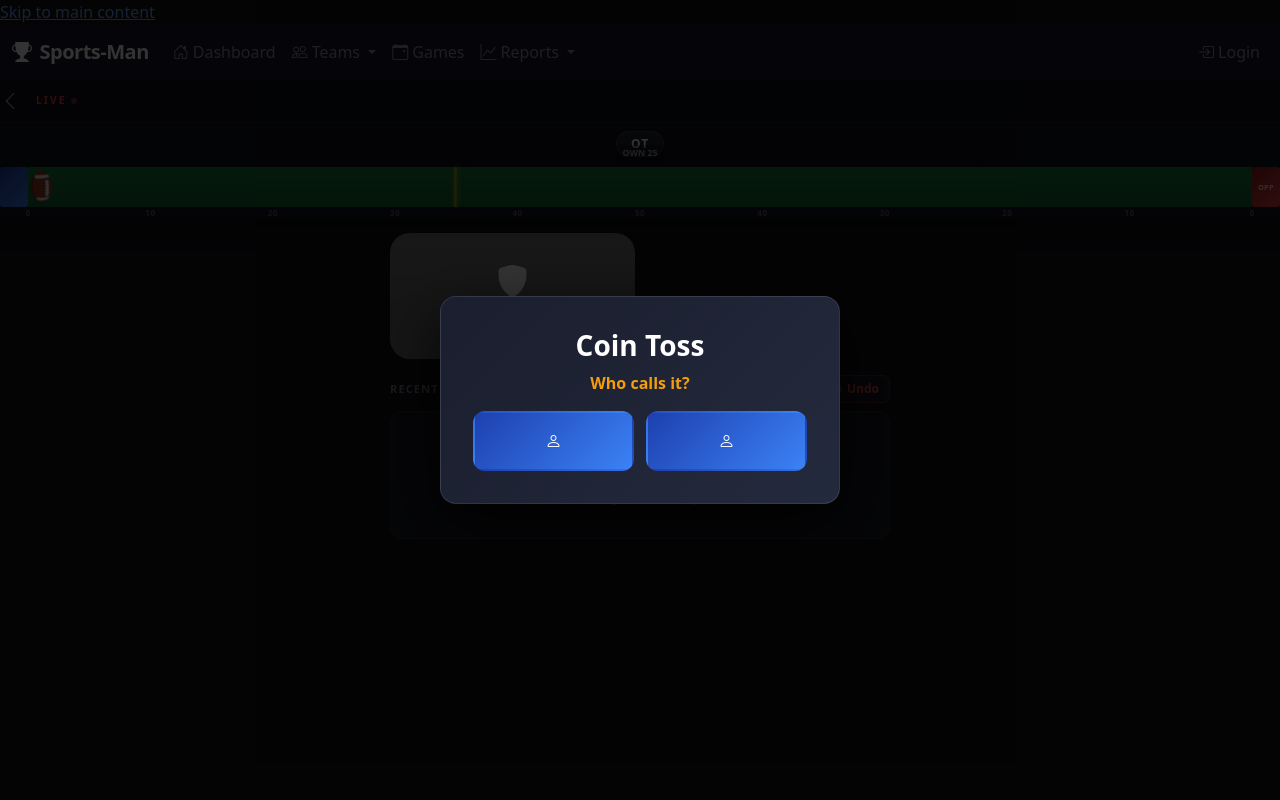
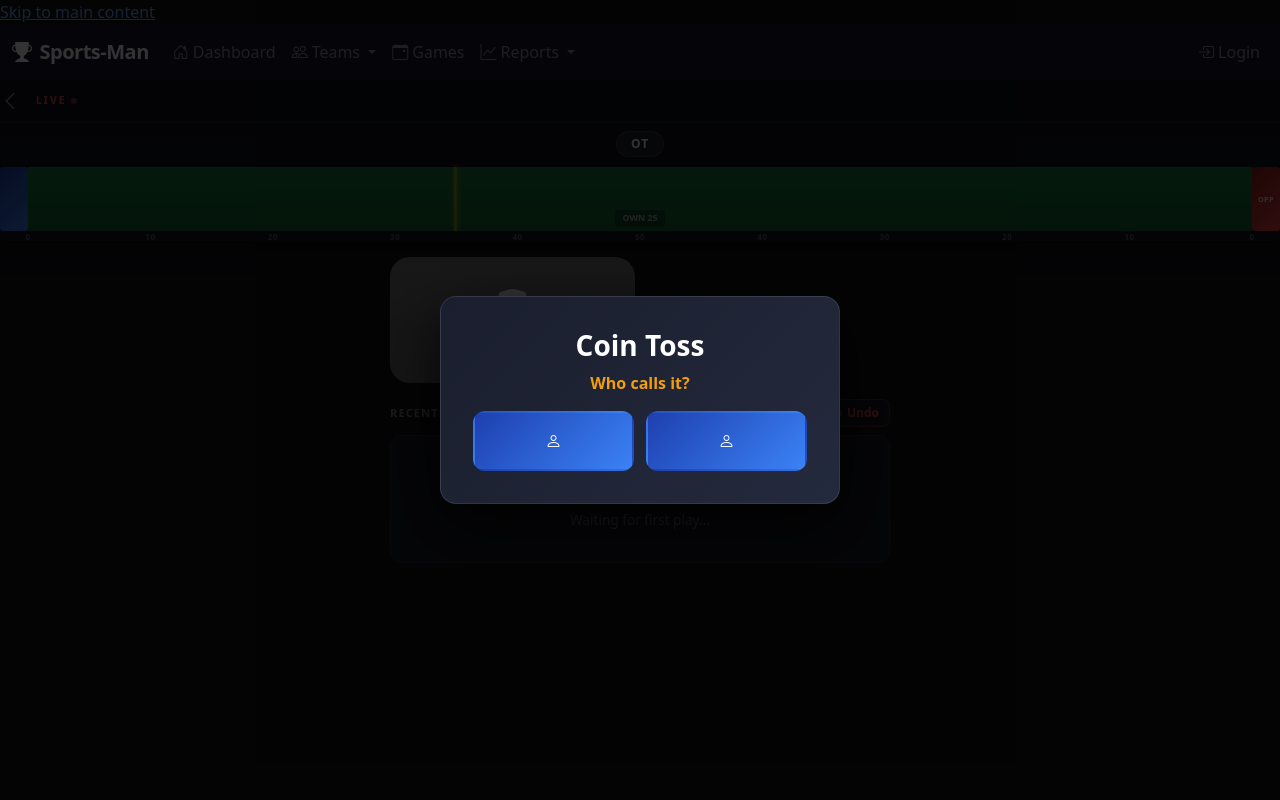
Before and after one commit to Dakobrah/SportsMan, a Django app: template templates/games/tracker.html in a window 1280 px wide. Run offline with Django 5.2, Linux system fonts and the light colour scheme; the template is opened without the code that fills it, so the values that code supplies are empty.

Commit message:
Redesign tracker ball marker as a CSS vertical line
Replace the rotated 🏈 emoji (sizing/alignment issues across platforms)
with a 6px wide full-height bar styled entirely in CSS.  Also increases
the bottom action bar from 56 px to 80 px to accommodate taller devices.

Co-Authored-By: Claude Sonnet 4.6 <noreply@anthropic.com>

```diff
--- a/static/css/tracker.css
+++ b/static/css/tracker.css
@@ -182,7 +182,7 @@ body:has(#tracker-app) .footer {
     display: flex;
     align-items: stretch;
     padding: 6px 12px 10px;
-    height: 56px;
+    height: 80px;
 }
 
 .field-endzone {
@@ -294,40 +294,30 @@ body:has(#tracker-app) .footer {
 
 .field-line {
     position: absolute;
-    top: 50%;
-    width: 40px;
-    height: 40px;
-    transform: translate(-50%, -50%);
+    top: 0;
+    height: 100%;
+    width: 6px;
+    transform: translateX(-50%);
     transition: left 0.3s ease-out;
     display: flex;
     flex-direction: column;
     align-items: center;
-    justify-content: center;
     z-index: 3;
     pointer-events: none;
 }
 
 .field-ball {
-    width: 28px;
-    height: 28px;
-    position: relative;
-    display: flex;
-    align-items: center;
-    justify-content: center;
-    font-size: 24px;
-    line-height: 1;
-    flex-shrink: 0;
-}
-
-.field-ball::before {
-    content: '🏈';
-    display: block;
-    transform: rotate(135deg);
+    width: 6px;
+    flex: 1;
+    background: #7c3d14;
+    border-radius: 3px;
+    box-shadow: 0 0 5px rgba(180, 100, 40, 0.8);
 }
 
 .field-ball-label {
     position: absolute;
-    top: -22px;
+    top: auto;
+    bottom: 4px;
     font-size: 0.55rem;
     font-weight: 700;
     color: rgba(255, 255, 255, 0.6);
```
